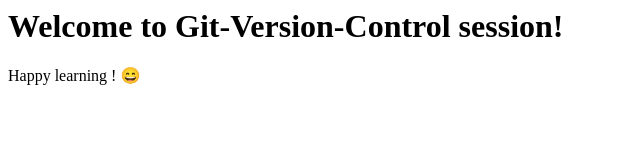
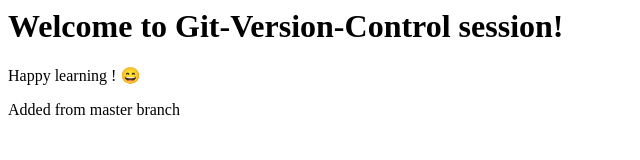
Before and after one commit to li2hub/example-gui, a plain HTML site: page index.html in a window 1280 px wide. Shown: the whole page, without its empty margins (0-640 px from the left). Drawn offline with Linux system fonts and the light colour scheme.

Commit message:
master branch

```diff
--- a/index.html
+++ b/index.html
@@ -9,6 +9,7 @@
 <body>
     <h1>Welcome to Git-Version-Control session!</h1>
     <p> Happy learning ! 😄 </p>
+    <p>Added from master branch</p>
 </body>
 
 </html>
```
